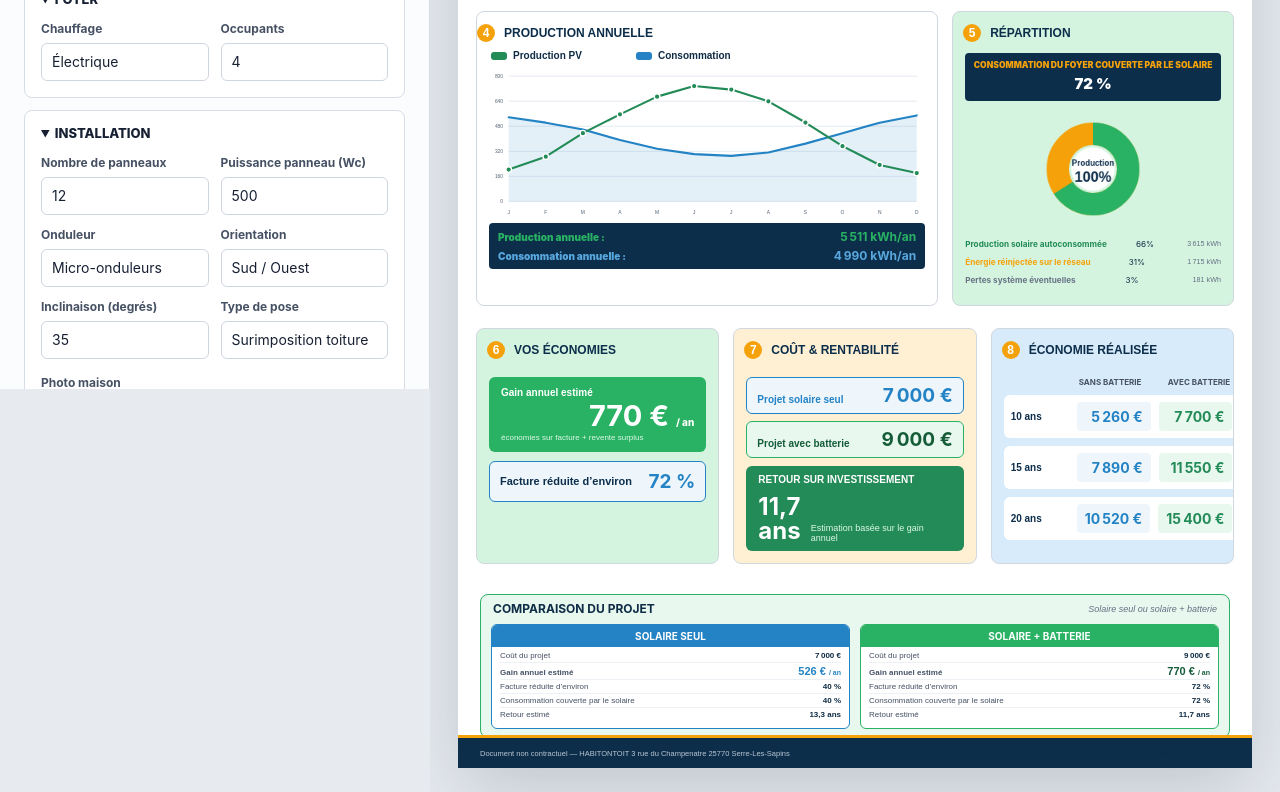
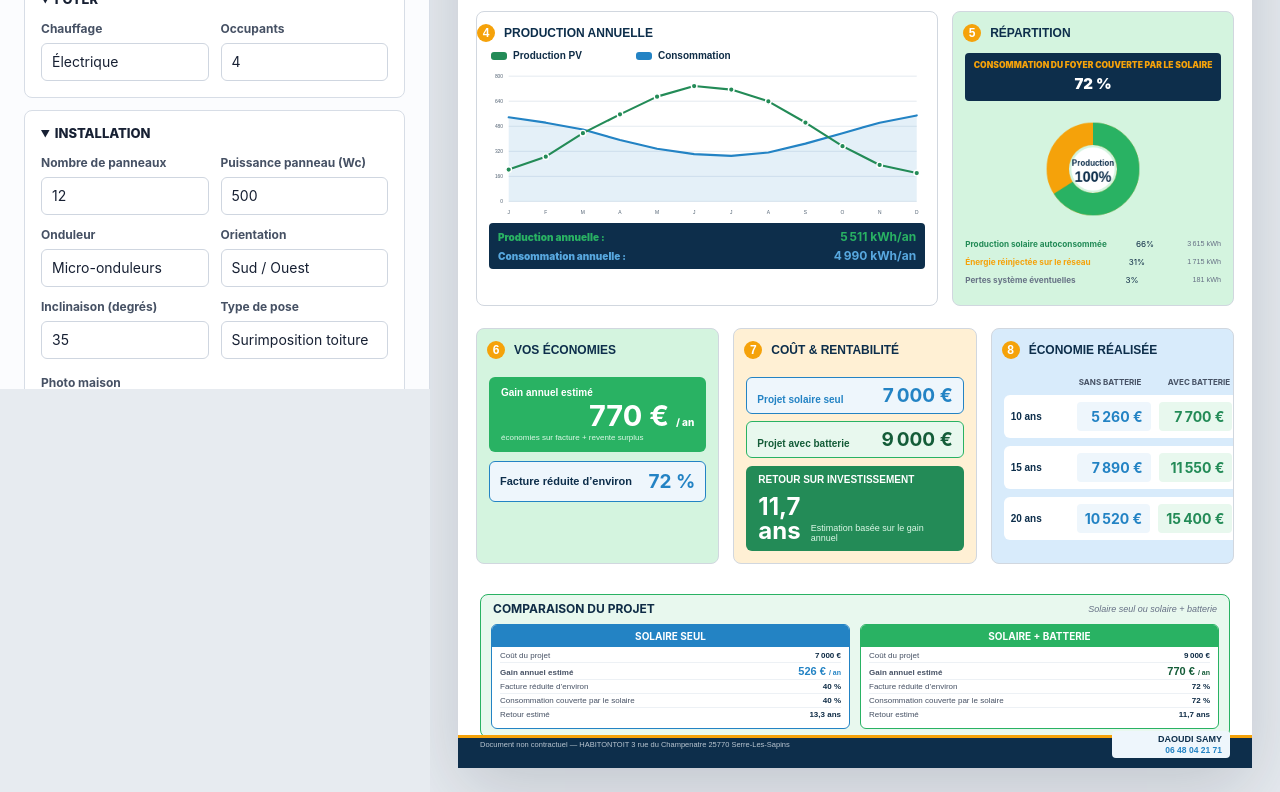
Before and after one commit to Empyrz901/interactive-solar-study, a website built with Vite: page index.html in a window 1280 px wide. Shown: the part 411-1203 px from the top of the page. Built offline with nearby package versions, Linux system fonts and the light colour scheme.

Commit message:
Make footer contact visible

```diff
--- a/src/main.js
+++ b/src/main.js
@@ -754,8 +754,10 @@ function renderReport() {
 
       <footer class="report-footer">
         <span>Document non contractuel — HABITONTOIT 3 rue du Champenatre 25770 Serre-Les-Sapins</span>
-        <strong>Nom commercial : ${state.consultant}</strong>
-        <span>Téléphone : ${state.phone}</span>
+        <div class="footer-contact">
+          <strong>${state.consultant}</strong>
+          <span>${state.phone}</span>
+        </div>
       </footer>
     </article>
   `;
--- a/src/styles.css
+++ b/src/styles.css
@@ -1415,25 +1415,36 @@ summary {
   right: 22px;
   bottom: 10px;
   display: grid;
-  grid-template-columns: 1fr auto auto;
-  gap: 16px;
+  grid-template-columns: 1fr auto;
+  gap: 18px;
   align-items: center;
   font-size: 7.5px;
   color: #b9c5d0;
   z-index: 1;
 }
 
-.report-footer strong {
-  justify-self: end;
-  text-align: center;
+.footer-contact {
+  display: grid;
+  gap: 2px;
+  justify-items: end;
+  min-width: 118px;
+  padding: 4px 8px;
+  border-radius: 4px;
+  background: #eef6fc;
   color: #0d2e4b;
+  text-align: right;
+}
+
+.footer-contact strong {
+  font-size: 9px;
+  line-height: 1;
+}
+
+.footer-contact span {
+  color: #2383c4;
   font-size: 8.5px;
-}
-
-.report-footer span:last-child {
-  color: #0d2e4b;
-  font-weight: 800;
-  text-align: right;
+  font-weight: 900;
+  line-height: 1;
 }
 
 .exporting {
```
